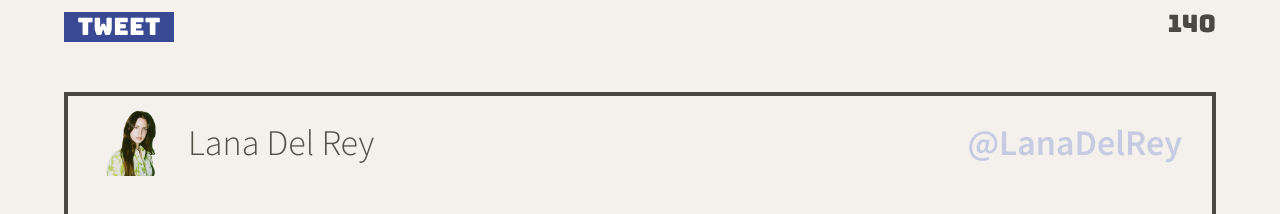
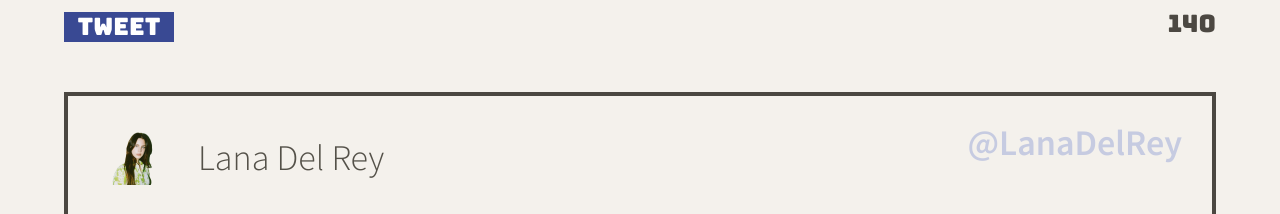
Before and after one commit to Likai-L/tweeter, a website: page public/index.html in a window 1280 px wide. Shown: the part 586-800 px from the top of the page. Drawn offline with nearby package versions, Linux system fonts and the light colour scheme.

Commit message:
Change the margin of .tweet-author

```diff
--- a/public/styles/tweets.css
+++ b/public/styles/tweets.css
@@ -36,7 +36,8 @@
 }
 
 .tweet-author {
-  margin-left: 20px;
+  margin-left: 30px;
+  margin-top: 30px;
   display: flex;
   align-items: center;
   font-size: 36px;
@@ -44,7 +45,8 @@
 }
 
 .tweet-author img {
-  width: 100px;
+  width: 80px;
+  margin-right: 20px;
 }
 
 .tweet footer {
```
